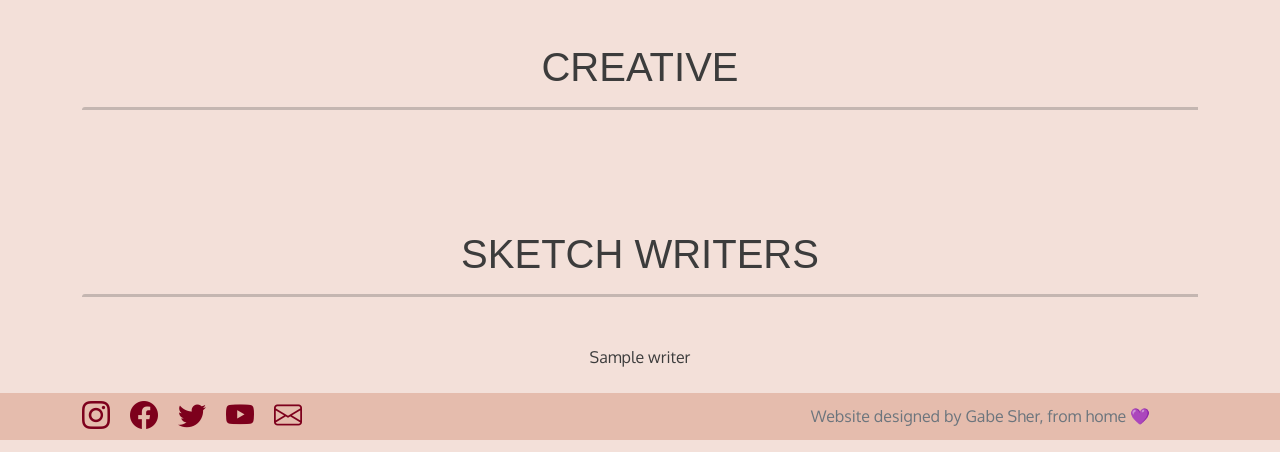
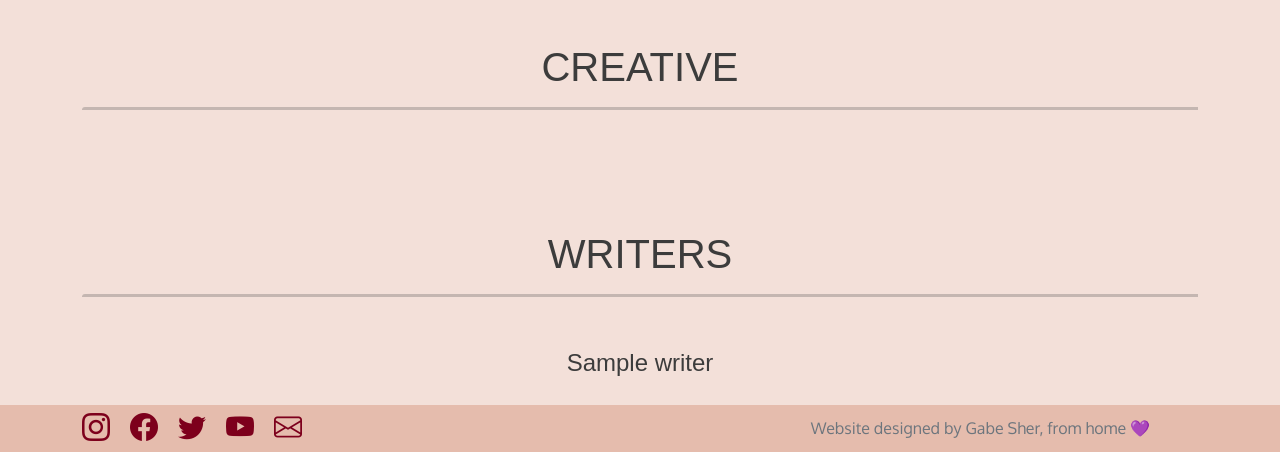
Before and after one commit to skulenite-web/2t1, a Python web app: template app/templates/team.html in a window 1280 px wide. Shown: the part 1065-1517 px from the top of the page. Run offline with Jinja, Linux system fonts and the light colour scheme; the template is opened without the code that fills it: most values are stand-ins (such as "Sample title", 1, 10 or a date in 2020); some libraries are stand-ins or nearby versions; some web fonts are replaced.

Commit message:
Fixed appearance of Writers and non-pictured members

```diff
--- a/app/templates/team.html
+++ b/app/templates/team.html
@@ -29,7 +29,8 @@
       <section class='text-center mt-5'>
           {% for person in cast %}
             {% if person['no-photo'] == 'true' %}
-            <span class='name-credit'>{{person['name']}}</span>
+            <span class='name-credit sub-font fs-3 mx-1'>{{person['name']}}, {{person['title']}}</span>
+            <span class='name-credit-separator sub-font fs-3 mx-1'> • </span>
             {% endif %}
           {% endfor %}
       </section>
@@ -58,7 +59,8 @@
       <section class='text-center mt-5'>
           {% for person in band %}
             {% if person['no-photo'] == 'true' %}
-            <span class='name-credit'>{{person['name']}}</span>
+            <span class='name-credit sub-font fs-3 mx-1'>{{person['name']}}, {{person['title']}}</span>
+            <span class='name-credit-separator sub-font fs-3 mx-1'> • </span>
             {% endif %}
           {% endfor %}
       </section>
@@ -87,7 +89,8 @@
       <section class='text-center mt-5'>
           {% for person in crew %}
             {% if person['no-photo'] == 'true' %}
-            <span class='name-credit'>{{person['name']}}</span>
+            <span class='name-credit sub-font fs-3 mx-1'>{{person['name']}}, {{person['title']}}</span>
+            <span class='name-credit-separator sub-font fs-3 mx-1'> • </span>
             {% endif %}
           {% endfor %}
       </section>
@@ -116,7 +119,8 @@
       <section class='text-center mt-5'>
           {% for person in marketing %}
             {% if person['no-photo'] == 'true' %}
-            <span class='name-credit'>{{person['name']}}</span>
+            <span class='name-credit sub-font fs-3 mx-1'>{{person['name']}}, {{person['title']}}</span>
+            <span class='name-credit-separator sub-font fs-3 mx-1'> • </span>
             {% endif %}
           {% endfor %}
       </section>
@@ -146,16 +150,18 @@
       <section class='text-center mt-5'>
           {% for person in creative %}
             {% if person['no-photo'] == 'true' %}
-            <span class='name-credit'>{{person['name']}}</span>
+            <span class='name-credit sub-font fs-3 mx-1'>{{person['name']}}, {{person['title']}}</span>
+            <span class='name-credit-separator sub-font fs-3 mx-1'> • </span>
             {% endif %}
           {% endfor %}
       </section>
 
-      <h1 class='h1 mt-2 text-center sub-font pt-5' id='creative'> SKETCH WRITERS </h1>
+      <h1 class='h1 mt-2 text-center sub-font pt-5' id='creative'> WRITERS </h1>
       <hr class='people-hr border-dark mb-5' />
       <section class='text-center'>
         {% for writer in writers %}
-            <span class='name-credit'>{{writer}}</span>
+            <span class='name-credit sub-font fs-4 mx-1'>{{writer}}</span>
+            <span class='name-credit-separator sub-font fs-4 mx-1'> • </span>
         {% endfor %}
       </section>
     </section>
```
